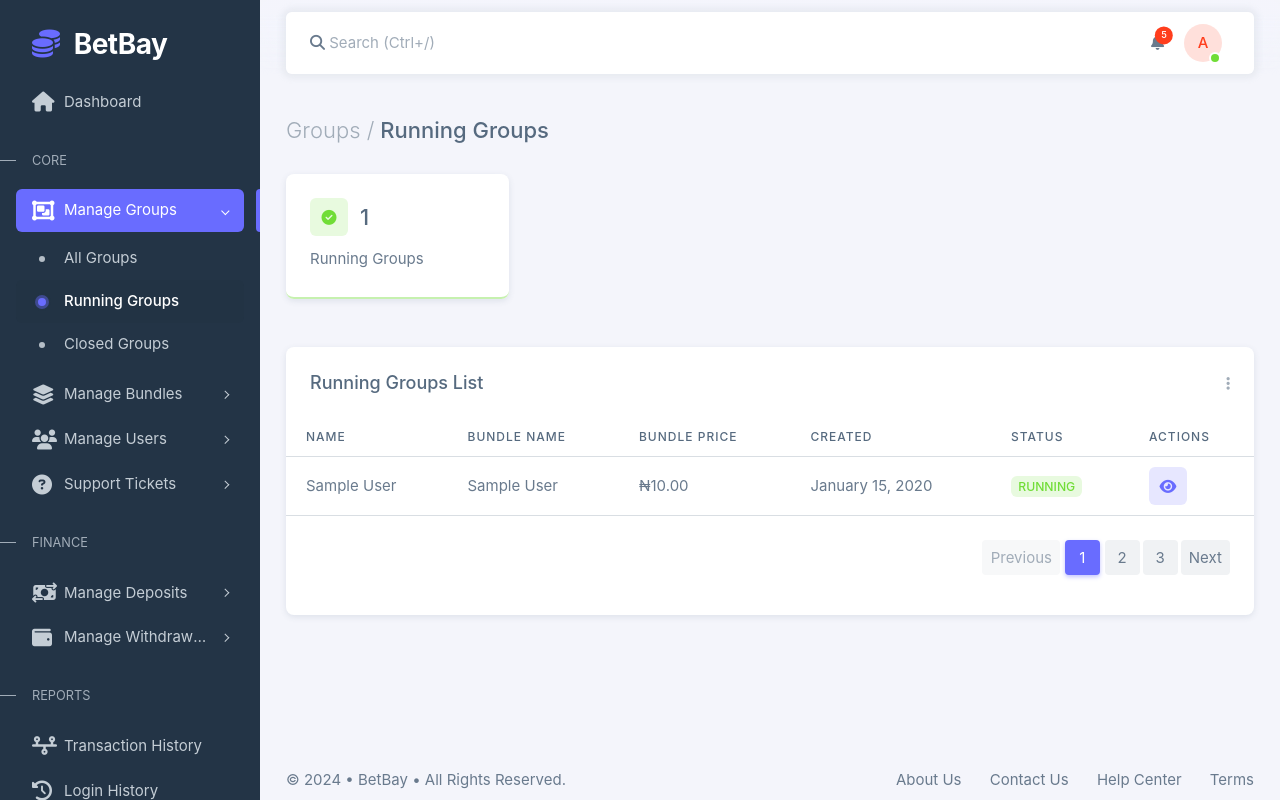
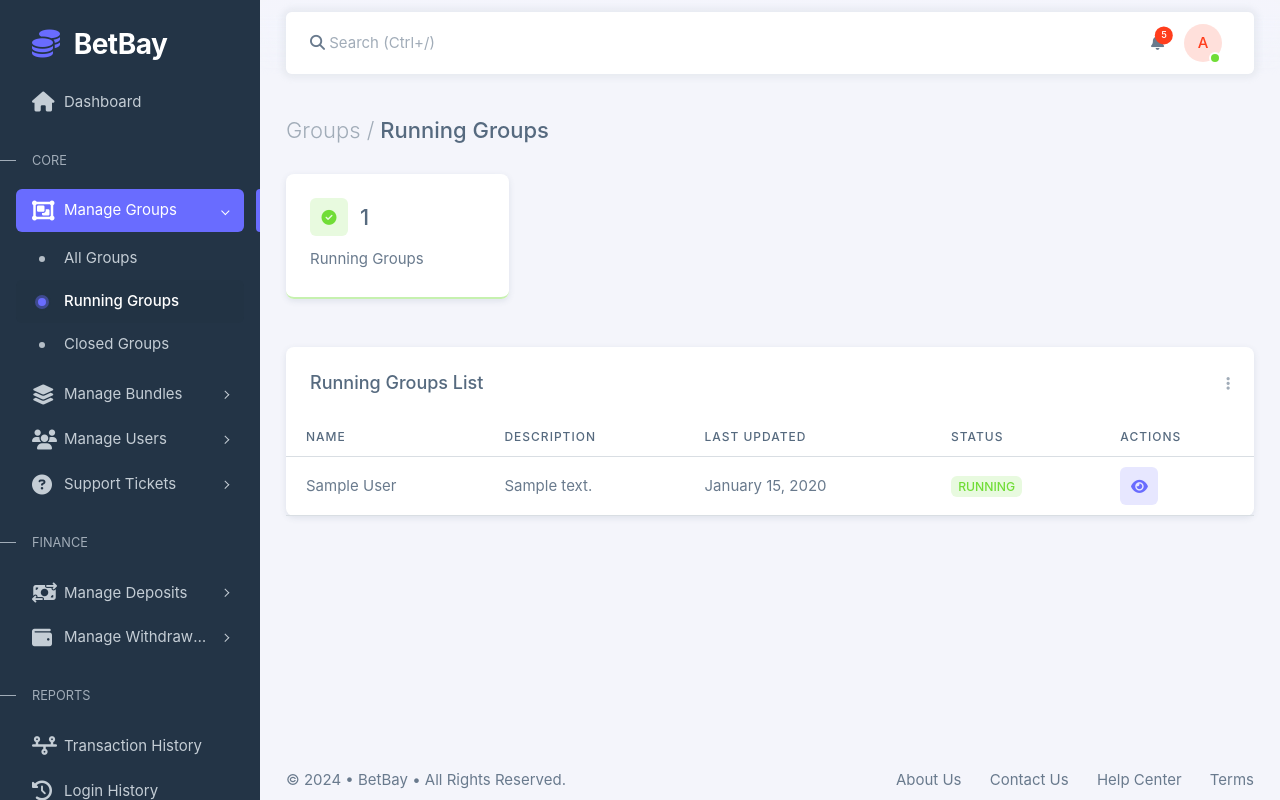
Before and after one commit to Pythonian/biggboller, a Django app: page /administrator/groups/running/ in a window 1280 px wide. Run offline with Django 5.2, Linux system fonts and the light colour scheme; tables that the repository leaves empty hold one stand-in row (values such as "Sample post"); parts of the project's set-up code (start-up, migrations or seed data) failed here and were passed over; some libraries are stand-ins or nearby versions.

Commit message:
pagination and data counts

```diff
--- a/apps/accounts/models/groups.py
+++ b/apps/accounts/models/groups.py
@@ -37,6 +37,7 @@ class Group(models.Model):
     )
     description = models.TextField(
         verbose_name=_("Description"),
+        max_length=140,
         help_text=_("Provide a detailed description of the betting group."),
     )
     status = models.CharField(
--- a/apps/accounts/views/administrator.py
+++ b/apps/accounts/views/administrator.py
@@ -1,12 +1,14 @@
-from django.shortcuts import render, get_object_or_404, redirect
+from django.shortcuts import render, redirect
 from django.contrib.auth.decorators import login_required, user_passes_test
 from django.contrib import messages
-from django.urls import reverse
 from django.db import transaction
 from apps.accounts.models import Group, Bundle
-from apps.accounts.forms import GroupCreateForm, GroupUpdateForm, BundleCreateForm
-from django.http import JsonResponse
-from django.template.loader import render_to_string
+from apps.accounts.forms import (
+    GroupCreateForm,
+    GroupUpdateForm,
+    BundleCreateForm,
+)
+from apps.core.utils import mk_paginator
 
 
 def is_admin(user):
@@ -18,8 +20,21 @@ def is_admin(user):
 
 
 def admin_dashboard(request):
+    groups = Group.objects.all()
+    total_groups = groups.count()
+    running_groups = groups.filter(status=Group.Status.RUNNING).count()
+
+    bundles = Bundle.objects.all()
+    total_bundles = bundles.count()
+    pending_bundles = bundles.filter(status=Bundle.Status.PENDING).count()
+
     template = "accounts/administrator/dashboard.html"
-    context = {}
+    context = {
+        "total_groups": total_groups,
+        "running_groups": running_groups,
+        "total_bundles": total_bundles,
+        "pending_bundles": pending_bundles,
+    }
 
     return render(request, template, context)
 
@@ -29,12 +44,13 @@ def admin_dashboard(request):
 ##############
 
 
-@login_required
-@user_passes_test(is_admin)
+# @login_required
+# @user_passes_test(is_admin)
 def admin_groups_all(request):
     """View to list all betting groups."""
 
     groups = Group.objects.all()
+    total_groups = groups.count()
     running_groups = groups.filter(status=Group.Status.RUNNING).count()
     closed_groups = groups.filter(status=Group.Status.CLOSED).count()
 
@@ -72,9 +88,12 @@ def admin_groups_all(request):
         group_form = GroupCreateForm(prefix="group")
         bundle_form = BundleCreateForm(prefix="bundle")
 
+    groups = mk_paginator(request, groups, 1)
+
     template = "accounts/administrator/groups/all.html"
     context = {
         "groups": groups,
+        "total_groups": total_groups,
         "running_groups": running_groups,
         "closed_groups": closed_groups,
         "group_form": group_form,
@@ -87,6 +106,7 @@ def admin_groups_all(request):
 def admin_groups_running(request):
     groups = Group.objects.running()
     running_groups = groups.filter(status=Group.Status.RUNNING).count()
+    groups = mk_paginator(request, groups, 1)
 
     form = GroupUpdateForm()
 
@@ -103,6 +123,7 @@ def admin_groups_running(request):
 def admin_groups_closed(request):
     groups = Group.objects.closed()
     closed_groups = groups.filter(status=Group.Status.CLOSED).count()
+    groups = mk_paginator(request, groups, 1)
 
     template = "accounts/administrator/groups/closed.html"
     context = {
@@ -134,13 +155,17 @@ def admin_groups_new(request):
 
 def admin_bundles_all(request):
     bundles = Bundle.objects.all()
+    total_bundles = bundles.count()
     pending_bundles = bundles.filter(status=Bundle.Status.PENDING).count()
     won_bundles = bundles.filter(status=Bundle.Status.WON).count()
     lost_bundles = bundles.filter(status=Bundle.Status.LOST).count()
 
+    bundles = mk_paginator(request, bundles, 1)
+
     template = "accounts/administrator/bundles/all.html"
     context = {
         "bundles": bundles,
+        "total_bundles": total_bundles,
         "pending_bundles": pending_bundles,
         "won_bundles": won_bundles,
         "lost_bundles": lost_bundles,
@@ -152,6 +177,8 @@ def admin_bundles_all(request):
 def admin_bundles_pending(request):
     bundles = Bundle.objects.pending()
     pending_bundles = bundles.filter(status=Bundle.Status.PENDING).count()
+
+    bundles = mk_paginator(request, bundles, 1)
 
     template = "accounts/administrator/bundles/pending.html"
     context = {
@@ -166,6 +193,8 @@ def admin_bundles_won(request):
     bundles = Bundle.objects.won()
     won_bundles = bundles.filter(status=Bundle.Status.WON).count()
 
+    bundles = mk_paginator(request, bundles, 1)
+
     template = "accounts/administrator/bundles/won.html"
     context = {
         "bundles": bundles,
@@ -178,6 +207,8 @@ def admin_bundles_won(request):
 def admin_bundles_lost(request):
     bundles = Bundle.objects.lost()
     lost_bundles = bundles.filter(status=Bundle.Status.LOST).count()
+
+    bundles = mk_paginator(request, bundles, 1)
 
     template = "accounts/administrator/bundles/lost.html"
     context = {
--- a/templates/accounts/administrator/bundles/lost.html
+++ b/templates/accounts/administrator/bundles/lost.html
@@ -33,7 +33,7 @@
                     </tbody>
                 </table>
             </div>
-            {% include "accounts/administrator/partials/_pagination.html" %}
+            {% include "accounts/administrator/partials/_pagination.html" with page_obj=bundles %}
         </div>
     </div>
 </div>
--- a/templates/accounts/administrator/bundles/pending.html
+++ b/templates/accounts/administrator/bundles/pending.html
@@ -25,11 +25,15 @@
                     <tbody>
                         {% for bundle in bundles %}
                         {% include "accounts/administrator/bundles/partials/_bundle_item.html" %}
+                        {% empty %}
+                        <tr>
+                            <td colspan="7" class="text-center">No record yet.</td>
+                        </tr>
                         {% endfor %}
                     </tbody>
                 </table>
             </div>
-            {% include "accounts/administrator/partials/_pagination.html" %}
+            {% include "accounts/administrator/partials/_pagination.html" with page_obj=bundles %}
         </div>
     </div>
 </div>
--- a/templates/accounts/administrator/bundles/won.html
+++ b/templates/accounts/administrator/bundles/won.html
@@ -33,7 +33,7 @@
                     </tbody>
                 </table>
             </div>
-            {% include "accounts/administrator/partials/_pagination.html" %}
+            {% include "accounts/administrator/partials/_pagination.html" with page_obj=bundles %}
         </div>
     </div>
 </div>
--- a/templates/accounts/administrator/groups/closed.html
+++ b/templates/accounts/administrator/groups/closed.html
@@ -24,11 +24,15 @@
                     <tbody>
                         {% for group in groups %}
                         {% include "accounts/administrator/groups/partials/_group_item.html" %}
+                        {% empty %}
+                        <tr>
+                            <td colspan="7" class="text-center">No record yet.</td>
+                        </tr>
                         {% endfor %}
                     </tbody>
                 </table>
             </div>
-            {% include "accounts/administrator/partials/_pagination.html" %}
+            {% include "accounts/administrator/partials/_pagination.html" with page_obj=groups %}
         </div>
     </div>
 </div>
--- a/templates/accounts/administrator/groups/modals/update_group.html
+++ b/templates/accounts/administrator/groups/modals/update_group.html
@@ -1,3 +1,4 @@
+{% load widget_tweaks %}
 <div class="modal fade" id="groupModal{{ group.id }}" tabindex="-1">
     <div class="modal-dialog" role="document">
         <div class="modal-content">
@@ -11,23 +12,16 @@
                     <button type="button" class="btn-close" data-bs-dismiss="modal" aria-label="Close"></button>
                 </div>
                 <div class="modal-body">
-                    <div class="mb-3">
-                        {{ form.status.label_tag }}
-                        {{ form.status }}
-                        {% if form.status.errors %}
-                        <div class="text-danger">
-                            {{ form.status.errors }}
+                    <div class="row g-2">
+                        <div class="mb-2 col-12">
+                            {% render_field form.name disabled=disabled %}
                         </div>
-                        {% endif %}
-                    </div>
-                    <div class="mb-3">
-                        {{ form.description.label_tag }}
-                        {{ form.description }}
-                        {% if form.description.errors %}
-                        <div class="text-danger">
-                            {{ form.description.errors }}
+                        <div class="mb-2 col-12">
+                            {% render_field form.description %}
                         </div>
-                        {% endif %}
+                        <div class="mb-2 col-12">
+                            {% render_field form.status %}
+                        </div>
                     </div>
                 </div>
                 <div class="modal-footer">
--- a/templates/accounts/administrator/groups/partials/_group_item.html
+++ b/templates/accounts/administrator/groups/partials/_group_item.html
@@ -1,9 +1,8 @@
 {% load humanize %}
 <tr>
     <td>{{ group.name }}</td>
-    <td>{% if group.bundle %}{{ group.bundle.name }}{% else %}-{% endif %}</td>
-    <td>{% if group.bundle %}₦{{ group.bundle.price|intcomma }}{% else %}-{% endif %}</td>
-    <td>{{ group.created_at|date:"F j, Y" }}</td>
+    <td>{{ group.description|truncatechars:70 }}</td>
+    <td>{{ group.updated_at|date:"F j, Y" }}</td>
     <td><span
             class="badge rounded bg-label-{% if group.status == group.Status.RUNNING %}success{% else %}danger{% endif %}">{{ group.get_status_display }}</span>
     </td>
--- a/templates/accounts/administrator/groups/partials/_table_head.html
+++ b/templates/accounts/administrator/groups/partials/_table_head.html
@@ -1,8 +1,7 @@
 <tr>
     <th>Name</th>
-    <th>Bundle Name</th>
-    <th>Bundle Price</th>
-    <th>Created</th>
+    <th>Description</th>
+    <th>Last Updated</th>
     <th>Status</th>
     <th>Actions</th>
 </tr>
--- a/templates/accounts/administrator/groups/running.html
+++ b/templates/accounts/administrator/groups/running.html
@@ -25,11 +25,15 @@
                         {% for group in groups %}
                         {% include "accounts/administrator/groups/partials/_group_item.html" %}
                         {% include "accounts/administrator/groups/modals/update_group.html" %}
+                        {% empty %}
+                        <tr>
+                            <td colspan="7" class="text-center">No record yet.</td>
+                        </tr>
                         {% endfor %}
                     </tbody>
                 </table>
             </div>
-            {% include "accounts/administrator/partials/_pagination.html" %}
+            {% include "accounts/administrator/partials/_pagination.html" with page_obj=groups %}
         </div>
     </div>
 </div>
--- a/templates/accounts/administrator/partials/_pagination.html
+++ b/templates/accounts/administrator/partials/_pagination.html
@@ -1,17 +1,66 @@
+{% if page_obj.has_other_pages %}
 <div class="card-footer d-flex justify-content-end">
-    <nav aria-label="Page navigation example">
+    <nav>
         <ul class="pagination">
+
+            {% if page_obj.number > 1 %}
+            <li class="page-item">
+                <a class="page-link" href="?page=1{% if request.GET.q %}&q={{ request.GET.q }}{% endif %}" tabindex="-1"
+                    aria-disabled="true">First</a>
+            </li>
+            {% else %}
+            <li class="page-item disabled">
+                <a class="page-link" href="#" tabindex="-1" aria-disabled="true">First</a>
+            </li>
+            {% endif %}
+
+            {% if page_obj.has_previous %}
+            <li class="page-item">
+                <a class="page-link"
+                    href="?page={{ page_obj.previous_page_number }}{% if request.GET.q %}&q={{ request.GET.q }}{% endif %}"
+                    tabindex="-1" aria-disabled="true">Previous</a>
+            </li>
+            {% else %}
             <li class="page-item disabled">
                 <a class="page-link" href="#" tabindex="-1" aria-disabled="true">Previous</a>
             </li>
+            {% endif %}
+
+            {% for page_num in page_obj.paginator.page_range %}
+            {% if page_obj.number == page_num %}
             <li class="page-item active" aria-current="page">
-                <a class="page-link" href="#">1</a>
+                <a class="page-link" href="#">{{ page_num }}</a>
             </li>
-            <li class="page-item"><a class="page-link" href="#">2</a></li>
-            <li class="page-item"><a class="page-link" href="#">3</a></li>
+            {% elif page_num > page_obj.number|add:'-3' and page_num < page_obj.number|add:'3' %}
+            <li class="page-item"><a class="page-link"
+                    href="?page={{ page_num }}{% if request.GET.q %}&q={{ request.GET.q }}{% endif %}">{{ page_num }}</a>
+            </li>
+            {% endif %}
+            {% endfor %}
+
+            {% if page_obj.has_next %}
             <li class="page-item">
+                <a class="page-link"
+                    href="?page={{ page_obj.next_page_number }}{% if request.GET.q %}&q={{ request.GET.q }}{% endif %}">Next</a>
+            </li>
+            {% else %}
+            <li class="page-item disabled">
                 <a class="page-link" href="#">Next</a>
             </li>
+            {% endif %}
+
+            {% if page_obj.number != page_obj.paginator.num_pages %}
+            <li class="page-item">
+                <a class="page-link"
+                    href="?page={{ page_obj.paginator.num_pages }}{% if request.GET.q %}&q={{ request.GET.q }}{% endif %}">Last</a>
+            </li>
+            {% else %}
+            <li class="page-item disabled">
+                <a class="page-link" href="#">Last</a>
+            </li>
+            {% endif %}
+
         </ul>
     </nav>
 </div>
+{% endif %}
```
Also changed, not shown: apps/core/utils.py (added, +23 -0 lines), templates/accounts/administrator/bundles/all.html (+6 -2 lines), templates/accounts/administrator/dashboard.html (+8 -8 lines), templates/accounts/administrator/groups/all.html (+7 -2 lines), apps/accounts/migrations/0004_alter_group_description.py (added).
